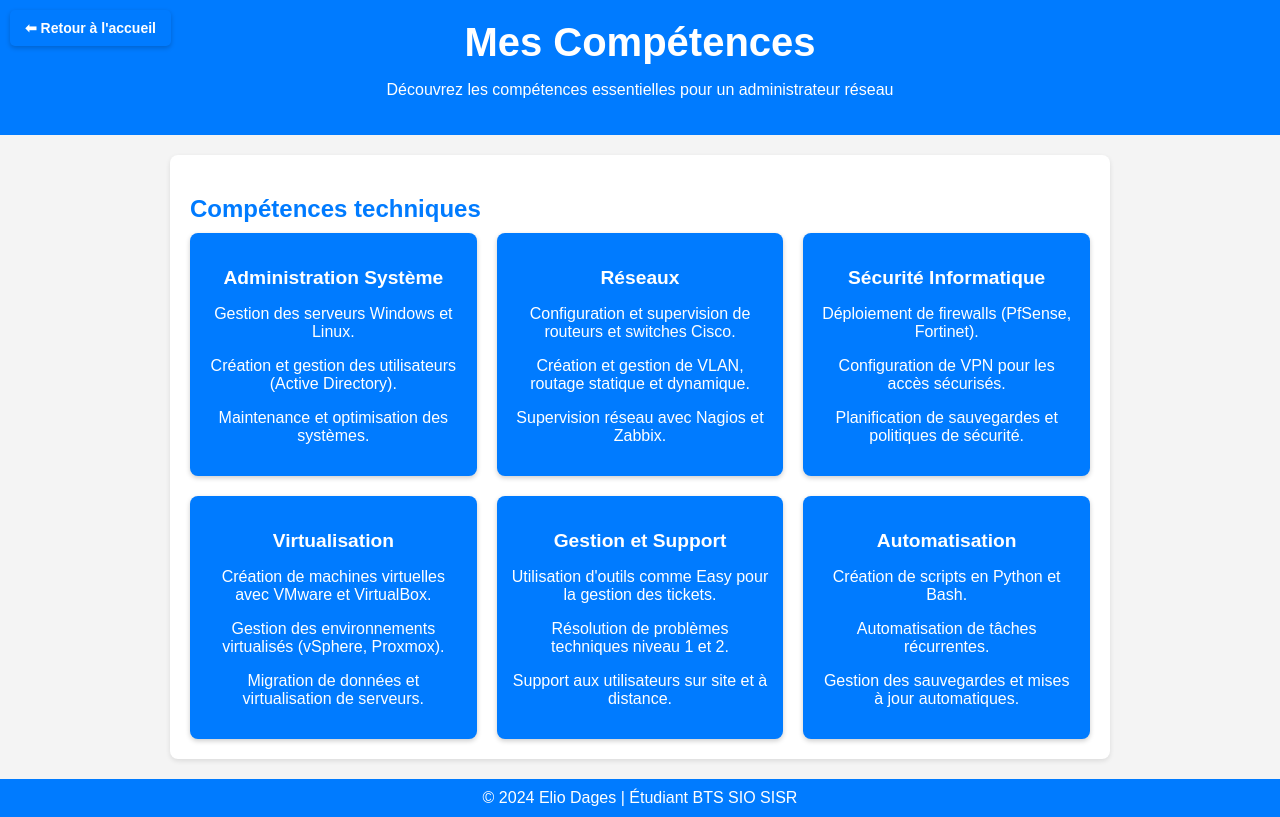
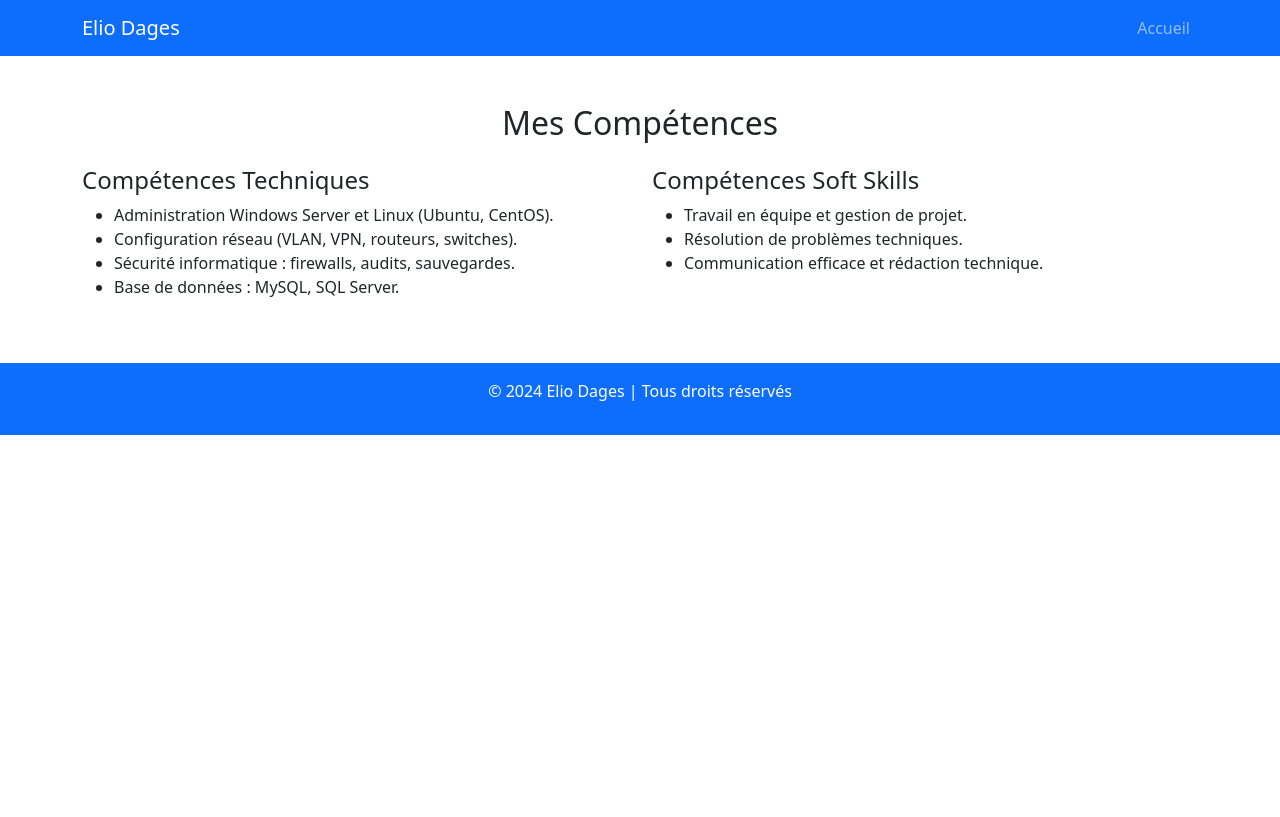
Before and after one commit to EyodgS/EyodgS.github.io, a plain HTML site: page skills.html in a window 1280 px wide. Drawn offline with nearby package versions, Linux system fonts and the light colour scheme.

Commit message:
Update skills.html

```diff
--- a/skills.html
+++ b/skills.html
@@ -3,155 +3,52 @@
 <head>
     <meta charset="UTF-8">
     <meta name="viewport" content="width=device-width, initial-scale=1.0">
-    <title>Mes compétences - Elio Dages</title>
-    <style>
-        body {
-            font-family: Arial, sans-serif;
-            margin: 0;
-            padding: 0;
-            background-color: #f4f4f4;
-            color: #333;
-        }
-        header {
-            background-color: #007BFF;
-            color: #fff;
-            text-align: center;
-            padding: 20px;
-        }
-        header h1 {
-            margin: 0;
-            font-size: 2.5rem;
-        }
-        section {
-            max-width: 900px;
-            margin: 20px auto;
-            padding: 20px;
-            background: #fff;
-            border-radius: 8px;
-            box-shadow: 0 2px 5px rgba(0, 0, 0, 0.1);
-        }
-        h2 {
-            color: #007BFF;
-            margin-bottom: 10px;
-        }
-        ul {
-            padding-left: 20px;
-        }
-        ul li {
-            margin-bottom: 10px;
-            line-height: 1.6;
-        }
-        .skills-container {
-            display: grid;
-            grid-template-columns: repeat(auto-fit, minmax(250px, 1fr));
-            gap: 20px;
-        }
-        .skill-card {
-            background: #007BFF;
-            color: #fff;
-            border-radius: 8px;
-            padding: 15px;
-            box-shadow: 0 2px 5px rgba(0, 0, 0, 0.2);
-            text-align: center;
-        }
-        .skill-card h3 {
-            margin-bottom: 10px;
-            font-size: 1.2rem;
-        }
-        footer {
-            background-color: #007BFF;
-            color: #fff;
-            text-align: center;
-            padding: 10px 0;
-            margin-top: 20px;
-        }
-        footer p {
-            margin: 0;
-        }
-		.back-button {
-    position: absolute;
-    top: 10px;
-    left: 10px;
-    background-color: #007BFF;
-    color: white;
-    padding: 10px 15px;
-    border-radius: 5px;
-    box-shadow: 0 2px 5px rgba(0, 0, 0, 0.2);
-    font-size: 14px;
-    text-align: center;
-}
-.back-button a {
-    color: white;
-    text-decoration: none;
-    font-weight: bold;
-}
-.back-button a:hover {
-    color: #ddd;
-}
-
-    </style>
+    <title>Compétences - Elio Dages</title>
+    <link rel="stylesheet" href="https://cdn.jsdelivr.net/npm/bootstrap@5.3.2/dist/css/bootstrap.min.css">
+    <link rel="stylesheet" href="assets/css/style.css">
 </head>
 <body>
+    <!-- Navbar -->
+    <nav class="navbar navbar-expand-lg navbar-dark bg-primary">
+        <div class="container">
+            <a class="navbar-brand" href="index.html">Elio Dages</a>
+            <ul class="navbar-nav ms-auto">
+                <li class="nav-item"><a class="nav-link" href="index.html">Accueil</a></li>
+            </ul>
+        </div>
+    </nav>
 
-<div class="back-button">
-    <a href="C:\Users\edages\Documents\portfolio\V2portfolio.html">⬅ Retour à l'accueil</a>
-</div>
-
-    <header>
-        <h1>Mes Compétences</h1>
-        <p>Découvrez les compétences essentielles pour un administrateur réseau</p>
-    </header>
-
-    <section>
-        <h2>Compétences techniques</h2>
-        <div class="skills-container">
-            <!-- Administration système -->
-            <div class="skill-card">
-                <h3>Administration Système</h3>
-                <p>Gestion des serveurs Windows et Linux.</p>
-                <p>Création et gestion des utilisateurs (Active Directory).</p>
-                <p>Maintenance et optimisation des systèmes.</p>
-            </div>
-            <!-- Réseaux -->
-            <div class="skill-card">
-                <h3>Réseaux</h3>
-                <p>Configuration et supervision de routeurs et switches Cisco.</p>
-                <p>Création et gestion de VLAN, routage statique et dynamique.</p>
-                <p>Supervision réseau avec Nagios et Zabbix.</p>
-            </div>
-            <!-- Sécurité informatique -->
-            <div class="skill-card">
-                <h3>Sécurité Informatique</h3>
-                <p>Déploiement de firewalls (PfSense, Fortinet).</p>
-                <p>Configuration de VPN pour les accès sécurisés.</p>
-                <p>Planification de sauvegardes et politiques de sécurité.</p>
-            </div>
-            <!-- Virtualisation -->
-            <div class="skill-card">
-                <h3>Virtualisation</h3>
-                <p>Création de machines virtuelles avec VMware et VirtualBox.</p>
-                <p>Gestion des environnements virtualisés (vSphere, Proxmox).</p>
-                <p>Migration de données et virtualisation de serveurs.</p>
-            </div>
-            <!-- Gestion de tickets -->
-            <div class="skill-card">
-                <h3>Gestion et Support</h3>
-                <p>Utilisation d'outils comme Easy pour la gestion des tickets.</p>
-                <p>Résolution de problèmes techniques niveau 1 et 2.</p>
-                <p>Support aux utilisateurs sur site et à distance.</p>
-            </div>
-            <!-- Scripts et automatisation -->
-            <div class="skill-card">
-                <h3>Automatisation</h3>
-                <p>Création de scripts en Python et Bash.</p>
-                <p>Automatisation de tâches récurrentes.</p>
-                <p>Gestion des sauvegardes et mises à jour automatiques.</p>
+    <!-- Skills Section -->
+    <section class="py-5">
+        <div class="container">
+            <h2 class="text-center mb-4">Mes Compétences</h2>
+            <div class="row">
+                <div class="col-md-6">
+                    <h4>Compétences Techniques</h4>
+                    <ul>
+                        <li>Administration Windows Server et Linux (Ubuntu, CentOS).</li>
+                        <li>Configuration réseau (VLAN, VPN, routeurs, switches).</li>
+                        <li>Sécurité informatique : firewalls, audits, sauvegardes.</li>
+                        <li>Base de données : MySQL, SQL Server.</li>
+                    </ul>
+                </div>
+                <div class="col-md-6">
+                    <h4>Compétences Soft Skills</h4>
+                    <ul>
+                        <li>Travail en équipe et gestion de projet.</li>
+                        <li>Résolution de problèmes techniques.</li>
+                        <li>Communication efficace et rédaction technique.</li>
+                    </ul>
+                </div>
             </div>
         </div>
     </section>
 
-    <footer>
-        <p>© 2024 Elio Dages | Étudiant BTS SIO SISR</p>
+    <!-- Footer -->
+    <footer class="bg-primary text-white text-center py-3">
+        <p>© 2024 Elio Dages | Tous droits réservés</p>
     </footer>
+
+    <script src="https://cdn.jsdelivr.net/npm/bootstrap@5.3.2/dist/js/bootstrap.bundle.min.js"></script>
 </body>
 </html>
```
